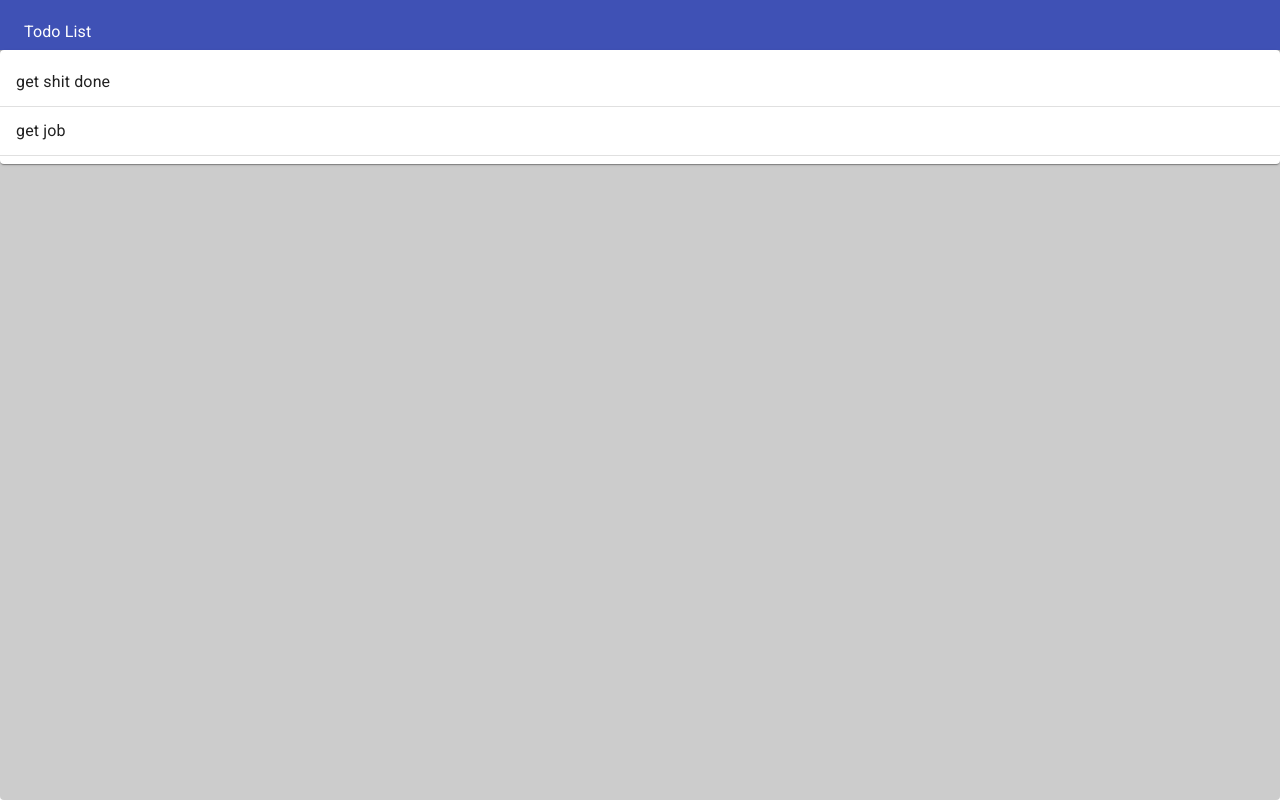
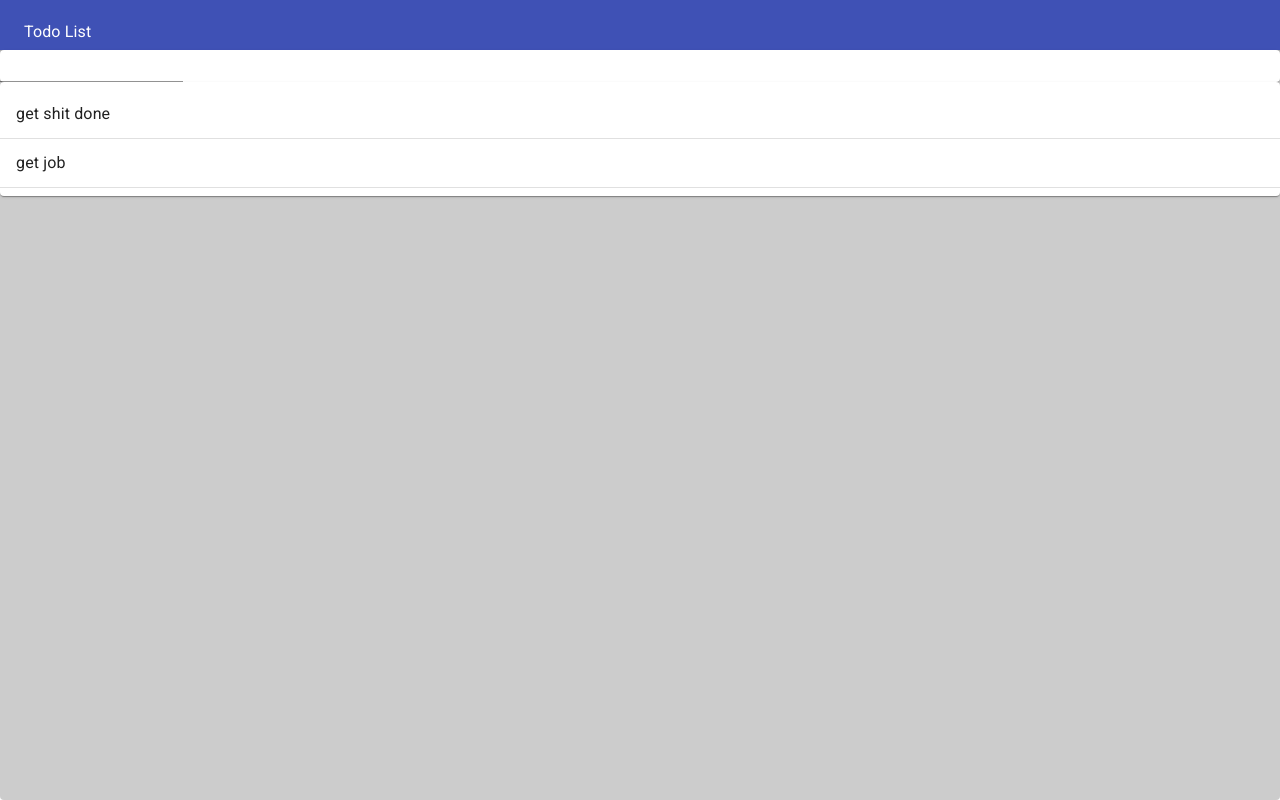
Before and after one commit to ajose-malik/todo-or-not-todo, a React (Create React App) app: page / in a window 1280 px wide. Built offline with nearby package versions, Linux system fonts and the light colour scheme.

Commit message:
Created TodoInput

```diff
--- a/src/TodoApp.js
+++ b/src/TodoApp.js
@@ -1,10 +1,8 @@
 import React, { useState } from 'react';
+// import TodoList from './';
+import TodoInput from './TodoInput';
 import TodoList from './TodoList';
-import Typography from '@material-ui/core/Typography';
-import Paper from '@material-ui/core/Paper';
-import AppBar from '@material-ui/core/AppBar';
-import Toolbar from '@material-ui/core/Toolbar';
-import Grid from '@material-ui/core/Grid';
+import { Typography, Paper, AppBar, Toolbar } from '@material-ui/core';
 
 function TodoApp() {
 	const firstTodos = [
@@ -12,6 +10,9 @@ function TodoApp() {
 		{ id: 2, task: 'get job', completed: true }
 	];
 	const [todos, setTodos] = useState(firstTodos);
+	const addTodo = newTodo => {
+		setTodos([...todos, { id: 3, task: newTodo, completed: false }]);
+	};
 	return (
 		<Paper
 			style={{
@@ -26,6 +27,7 @@ function TodoApp() {
 					<Typography color='inherit'>Todo List</Typography>
 				</Toolbar>
 			</AppBar>
+			<TodoInput addTodo={addTodo} />
 			<TodoList todos={todos} />
 		</Paper>
 	);
--- /dev/null
+++ b/src/TodoInput.js
@@ -0,0 +1,21 @@
+import React from 'react';
+import { Paper, TextField } from '@material-ui/core';
+import useInputState from './react-hooks/useInputState';
+
+function TodoInput({ addTodo }) {
+	const [value, handleChange, resetValue] = useInputState('');
+	return (
+		<Paper>
+			<form
+				onSubmit={e => {
+					e.preventDefault();
+					addTodo(value);
+					resetValue();
+				}}>
+				<TextField value={value} onChange={handleChange} />
+			</form>
+		</Paper>
+	);
+}
+
+export default TodoInput;
--- /dev/null
+++ b/src/react-hooks/useInputState.js
@@ -0,0 +1,14 @@
+/* eslint-disable import/no-anonymous-default-export */
+import { useState } from 'react';
+
+export default startValue => {
+	const [value, setValue] = useState(startValue);
+	const handleChange = e => {
+		setValue(e.target.value);
+	};
+
+	const resetValue = () => {
+		setValue('');
+	};
+	return [value, handleChange, resetValue];
+};
```
Also changed, not shown: src/TodoList.js (+7 -5 lines).
